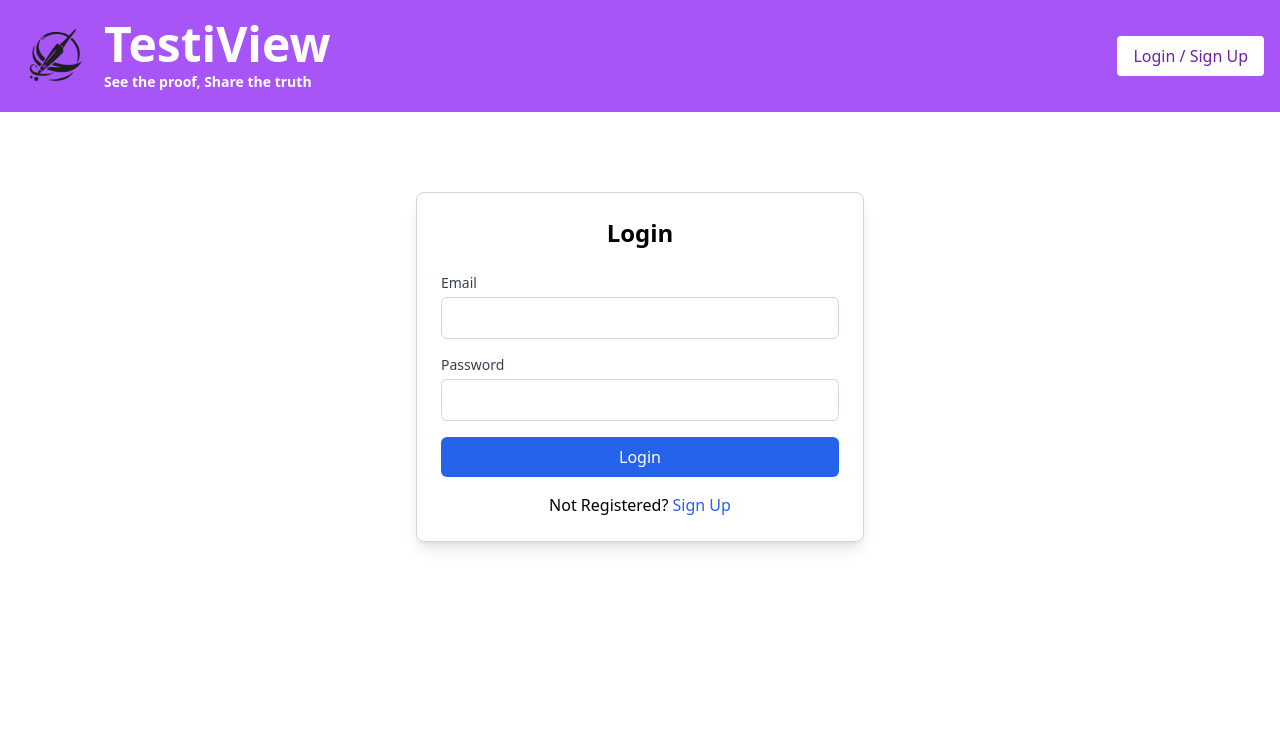
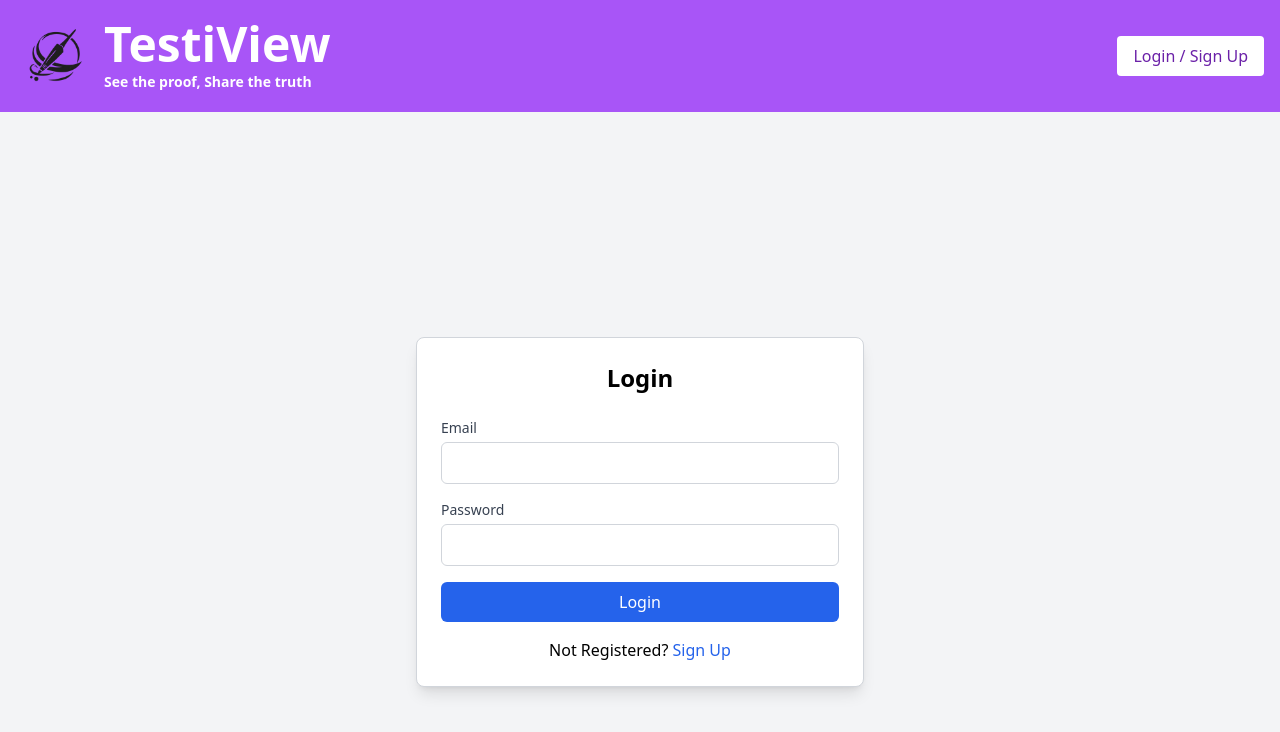
Before and after one commit to Vansh98789/testiview_to_deploy, a React (Vite) app in the folder frontend/: page /login in a window 1280 px wide. Shown: the top 732 px of the page. Built offline with nearby package versions, Linux system fonts and the light colour scheme.

Commit message:
Update login.jsx

```diff
--- a/frontend/src/routes/login.jsx
+++ b/frontend/src/routes/login.jsx
@@ -25,15 +25,16 @@
         }
     };
 
-
     return (
-        <div className="max-w-md mx-auto mt-20 p-6 border border-gray-300 rounded-lg shadow-lg bg-white">
+        <div className="flex justify-center items-center min-h-screen bg-gray-100">
+            <div className="max-w-md w-full p-6 border border-gray-300 rounded-lg shadow-lg bg-white">
                 <h2 className="text-2xl font-semibold text-center mb-6">Login</h2>
                 <form className="space-y-4" onSubmit={handleSubmit}>
+                    {/* Email Input */}
                     <div className="form-group">
                         <label htmlFor="email" className="block text-sm font-medium text-gray-700">Email</label>
                         <input
-                        type="email" // Changed type to email for better validation
+                            type="email"
                             id="email"
                             name="email"
                             value={email}
@@ -42,6 +43,8 @@
                             className="mt-1 block w-full border border-gray-300 rounded-md p-2 focus:outline-none focus:ring focus:ring-blue-500"
                         />
                     </div>
+
+                    {/* Password Input */}
                     <div className="form-group">
                         <label htmlFor="password" className="block text-sm font-medium text-gray-700">Password</label>
                         <input
@@ -54,6 +57,8 @@
                             className="mt-1 block w-full border border-gray-300 rounded-md p-2 focus:outline-none focus:ring focus:ring-blue-500"
                         />
                     </div>
+
+                    {/* Submit Button */}
                     <button
                         type="submit"
                         className="w-full bg-blue-600 text-white p-2 rounded-md hover:bg-blue-700 transition duration-200"
@@ -62,8 +67,10 @@
                     </button>
                 </form>
 
+                {/* Sign-up Link */}
                 <div className="mt-4 text-center">
                     Not Registered? <a href="/signup" className="text-blue-600 hover:underline">Sign Up</a>
+                </div>
             </div>
         </div>
     );
```
Lines whose indentation alone changed are shown as unchanged.
